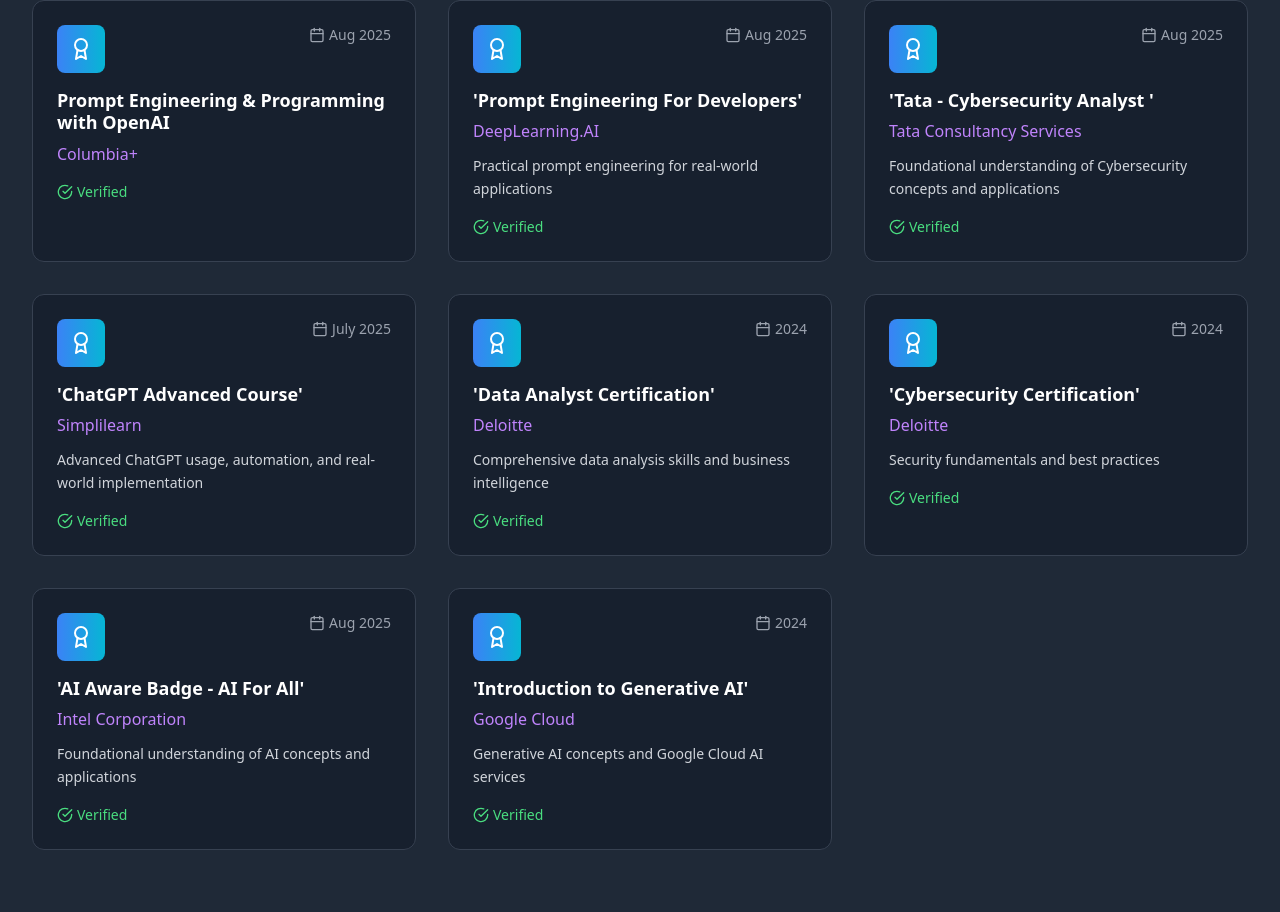
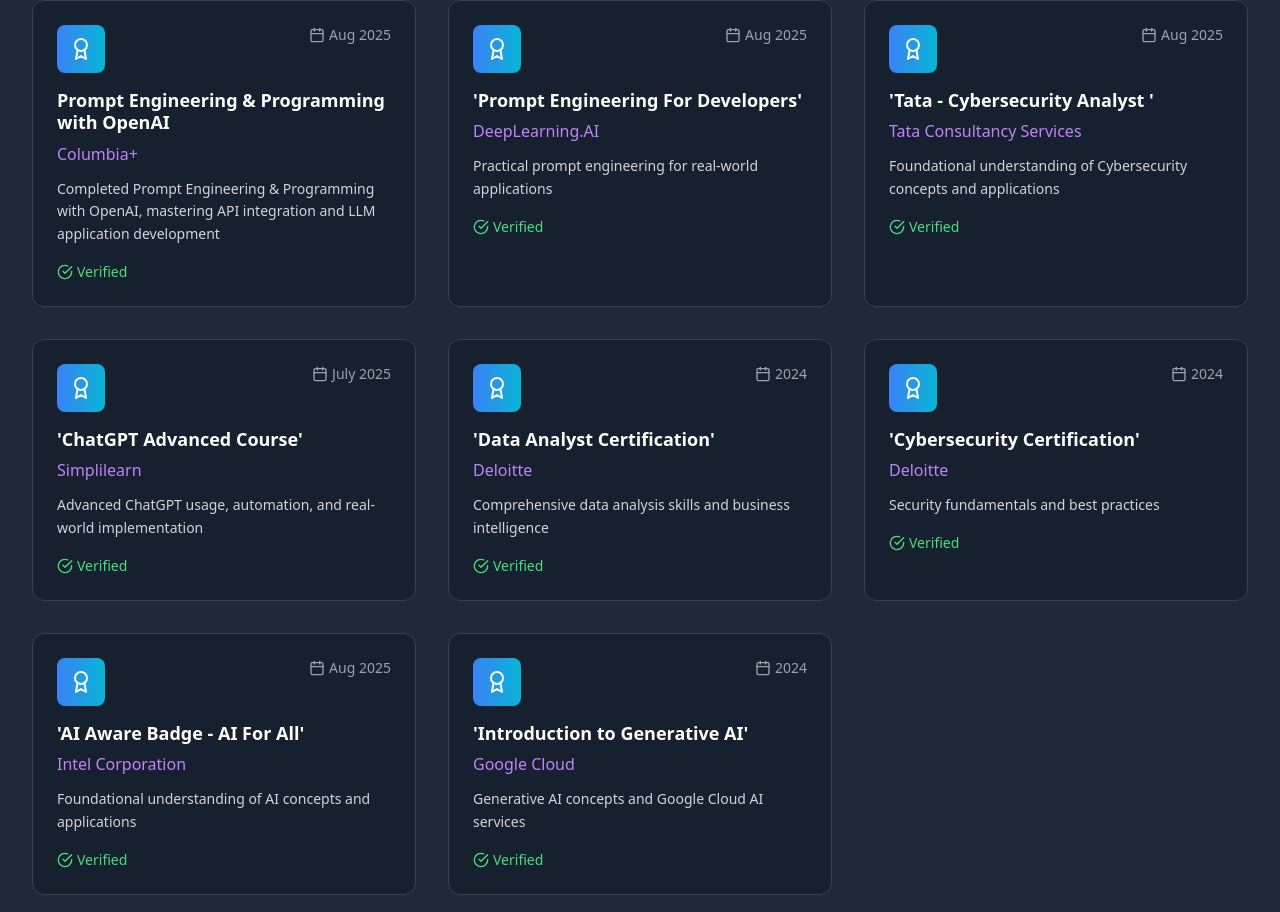
Before and after one commit to GMkrrish/Portfolio, a React (Vite) app: page / in a window 1280 px wide. Shown: the part 4781-5693 px from the top of the page. Built offline with nearby package versions, Linux system fonts and the light colour scheme.

Commit message:
Updated Certifications.tsx

```diff
--- a/src/components/Certifications.tsx
+++ b/src/components/Certifications.tsx
@@ -17,6 +17,7 @@ const Certifications = () => {
     issuer: 'Columbia+',
     date: 'Aug 2025',
     credentialId: 'Verified',
+     description: 'Completed Prompt Engineering & Programming with OpenAI, mastering API integration and LLM application development'
   },
 
 
```
